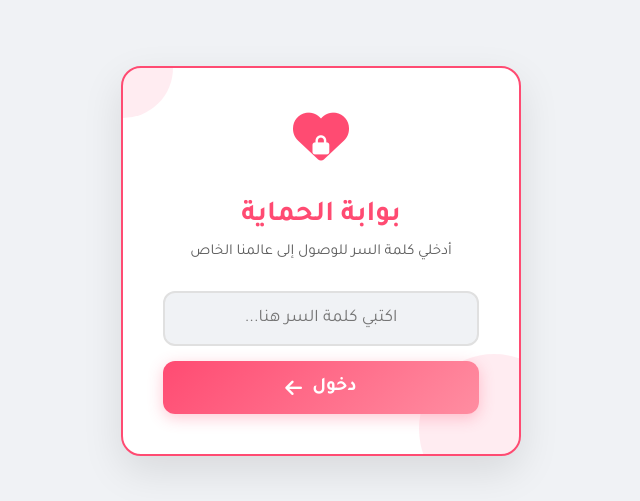
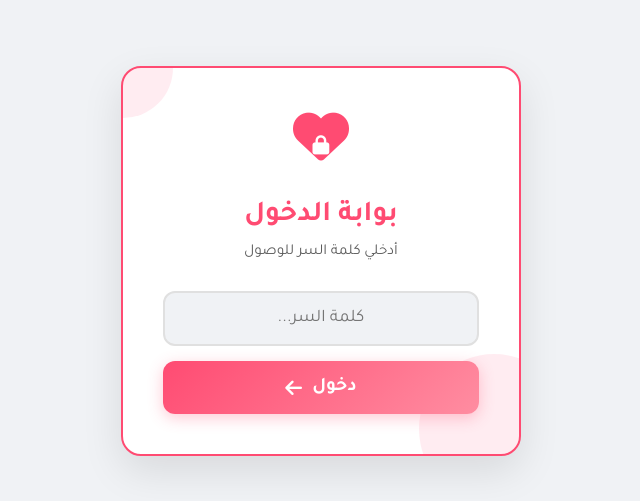
Before and after one commit to anas-km1437/Anas_Bot, a Flask app: page /login in a window 1280 px wide. Shown: the part 139-640 px from the top of the page, without its empty margins (319-959 px from the left). Run offline with Flask 3, Linux system fonts and the light colour scheme.

Commit message:
Update login.html

```diff
--- a/anos_bot/templates/login.html
+++ b/anos_bot/templates/login.html
@@ -3,7 +3,7 @@
 <head>
     <meta charset="UTF-8">
     <meta name="viewport" content="width=device-width, initial-scale=1.0, maximum-scale=1.0, user-scalable=no">
-    <title>بوابة الحماية</title>
+    <title>بوابة الدخول</title>
     <link rel="stylesheet" href="{{ url_for('static', filename='style.css') }}">
     <link href="https://cdnjs.cloudflare.com/ajax/libs/font-awesome/6.0.0/css/all.min.css" rel="stylesheet">
 </head>
@@ -14,11 +14,11 @@
                 <i class="fa-solid fa-heart"></i>
                 <i class="fa-solid fa-lock lock-icon"></i>
             </div>
-            <h2>بوابة الحماية</h2>
-            <p>أدخلي كلمة السر للوصول إلى عالمنا الخاص</p>
+            <h2>بوابة الدخول</h2>
+            <p>أدخلي كلمة السر للوصول</p>
         </div>
         <form method="POST" class="login-form">
-            <input type="password" name="password" placeholder="اكتبي كلمة السر هنا..." autocomplete="off" required>
+            <input type="password" name="password" placeholder="كلمة السر..." autocomplete="off" required>
             <button type="submit">دخول <i class="fa-solid fa-arrow-left"></i></button>
             {% if error %}
             <p class="error-msg">{{ error }}</p>
```
